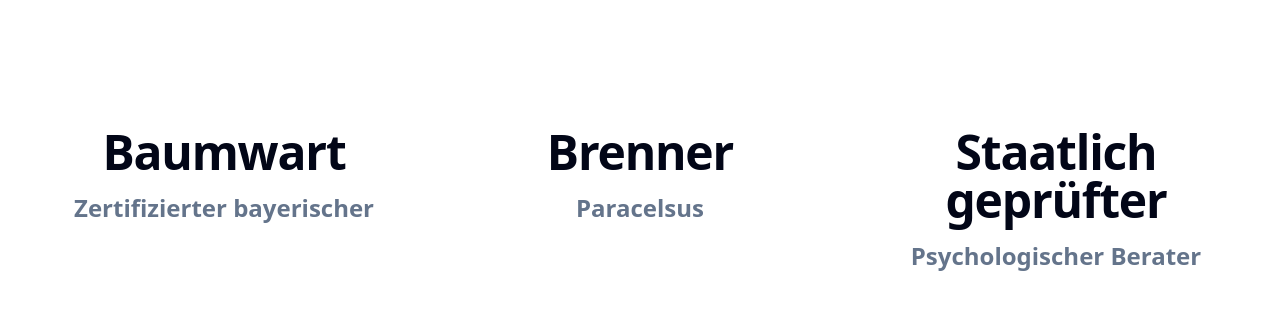
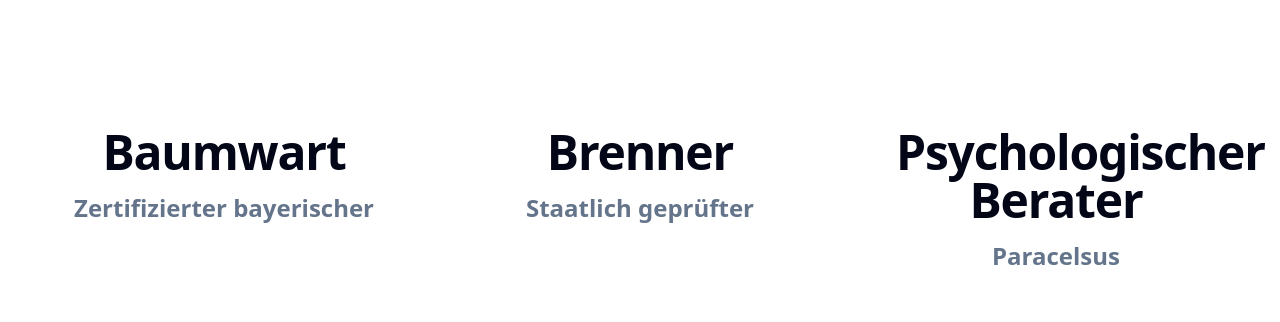
Before and after one commit to adrianncatalan/Erlebnisbauernhof, a Vue app: page / in a window 1280 px wide. Shown: the part 800-1122 px from the top of the page. Built offline with nearby package versions, Linux system fonts and the light colour scheme.

Commit message:
more changes by lulu

```diff
--- a/src/components/MainSection.vue
+++ b/src/components/MainSection.vue
@@ -11,16 +11,16 @@
                 </div>
 
                 <div class="mx-auto flex max-w-xs flex-col gap-y-4">
-                    <dt class="text-2xl font-bold text-slate-500">Paracelsus</dt>
+                    <dt class="text-2xl font-bold text-slate-500">Staatlich geprüfter</dt>
                     <dd class="order-first text-3xl font-semibold tracking-tight text-slate-950 sm:text-5xl">
                         Brenner
                     </dd>
                 </div>
 
                 <div class="mx-auto flex max-w-xs flex-col gap-y-4">
-                    <dt class="text-2xl font-bold text-slate-500">Psychologischer Berater</dt>
+                    <dt class="text-2xl font-bold text-slate-500">Paracelsus</dt>
                     <dd class="order-first text-3xl font-semibold tracking-tight text-slate-950 sm:text-5xl">
-                        Staatlich geprüfter
+                        Psychologischer Berater
                     </dd>
                 </div>
 
```
